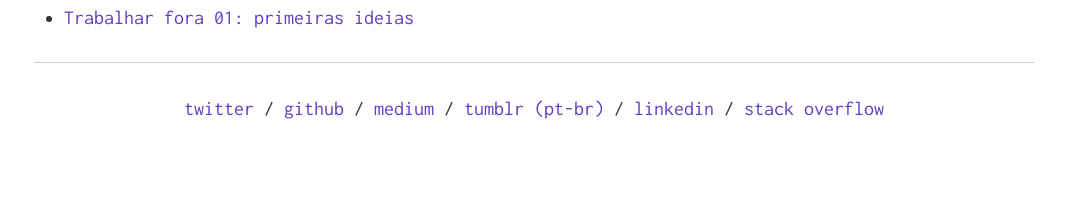
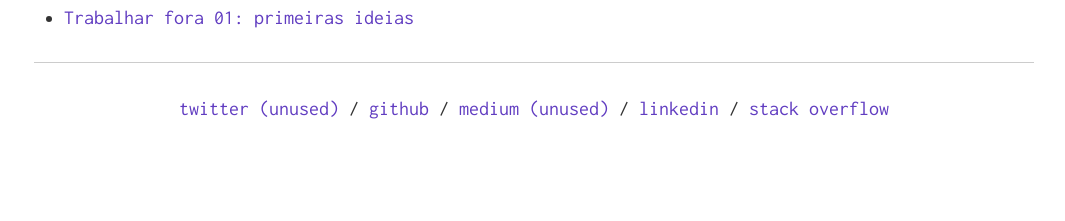
Before and after one commit to tsuharesu/tsuharesu.github.io, a Jekyll site: the page built from index.md, in a window 1280 px wide. Shown: the part 1867-2088 px from the top of the page, without its empty margins (106-1171 px from the left). Built offline with Jekyll 4.4.1, drawn with Linux system fonts in a browser that asks for light colours.

Commit message:
Update social.yml

```diff
--- a/_data/social.yml
+++ b/_data/social.yml
@@ -1,11 +1,9 @@
-- name: twitter
+- name: twitter (unused)
   url: https://twitter.com/tsuharesu
 - name: github
   url: https://github.com/tsuharesu
-- name: medium
+- name: medium (unused)
   url: https://medium.com/@tsuharesu
-- name: tumblr (pt-br)
-  url: http://tsuharesu.tumblr.com
 - name: linkedin
   url: https://www.linkedin.com/in/thalesphelipe
 - name: stack overflow
```
